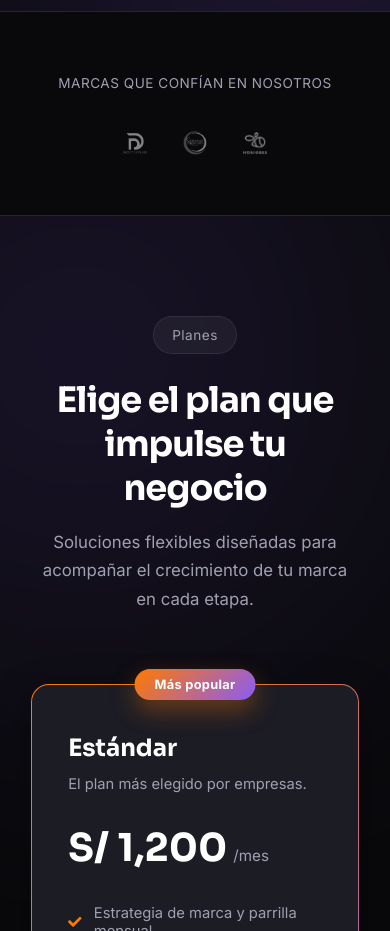
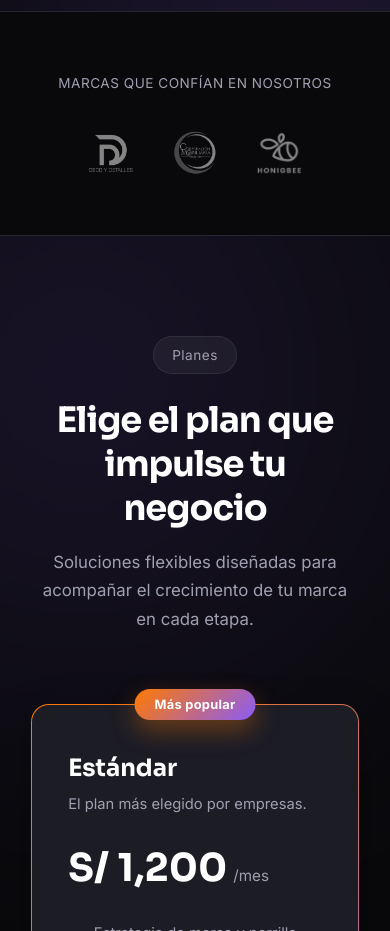
Before and after one commit to miravoperu/miravo-web, a React (Vite) app: page / in a window 390 px wide. Shown: the part 1700-2631 px from the top of the page. Built offline with nearby package versions, Linux system fonts and the light colour scheme.

Commit message:
fix: aumentar tamaño de logos de clientes en mobile

```diff
--- a/src/components/Clients/clients.css
+++ b/src/components/Clients/clients.css
@@ -40,10 +40,10 @@
 
 @media (max-width: 700px) {
     .clientsGrid {
-        gap: 36px;
+        gap: 32px 40px;
     }
 
     .clientLogo img {
-        height: 24px;
+        height: 44px;
     }
 }
```
Lines whose indentation alone changed are shown as unchanged.
